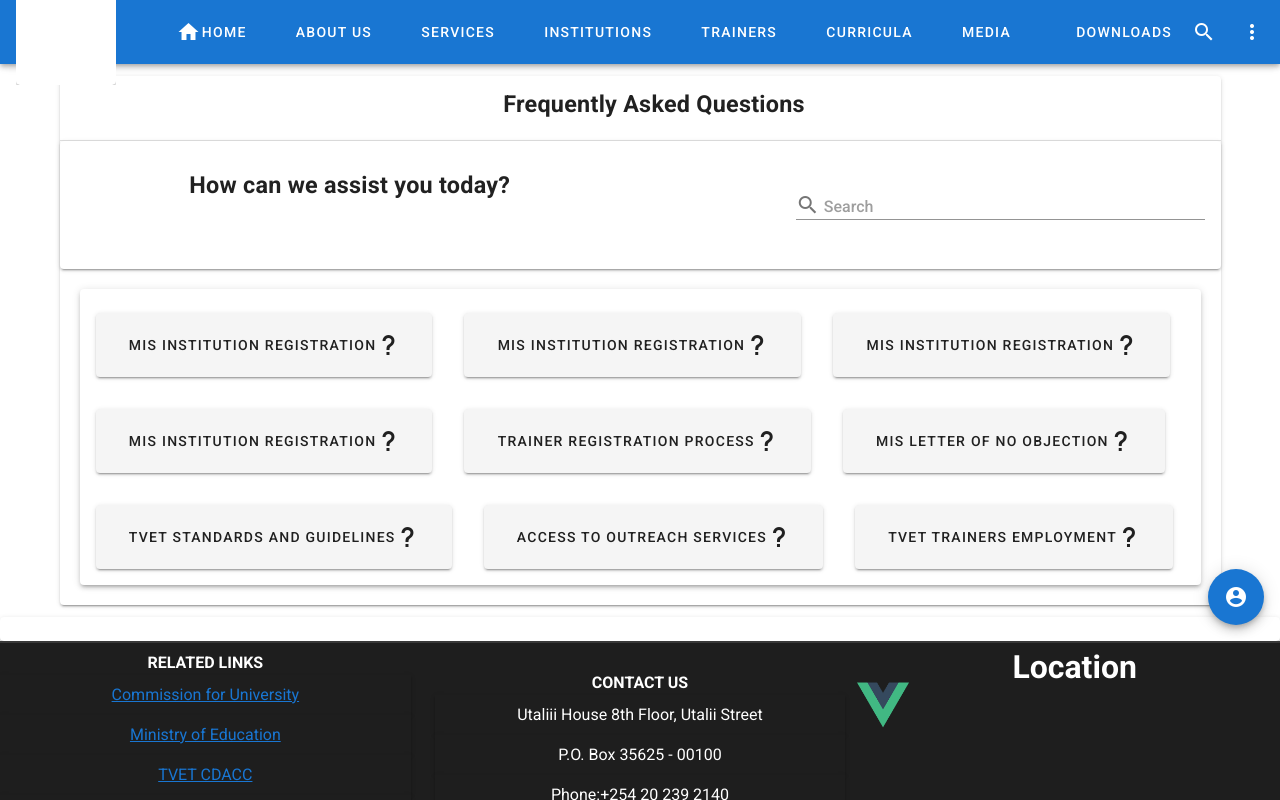
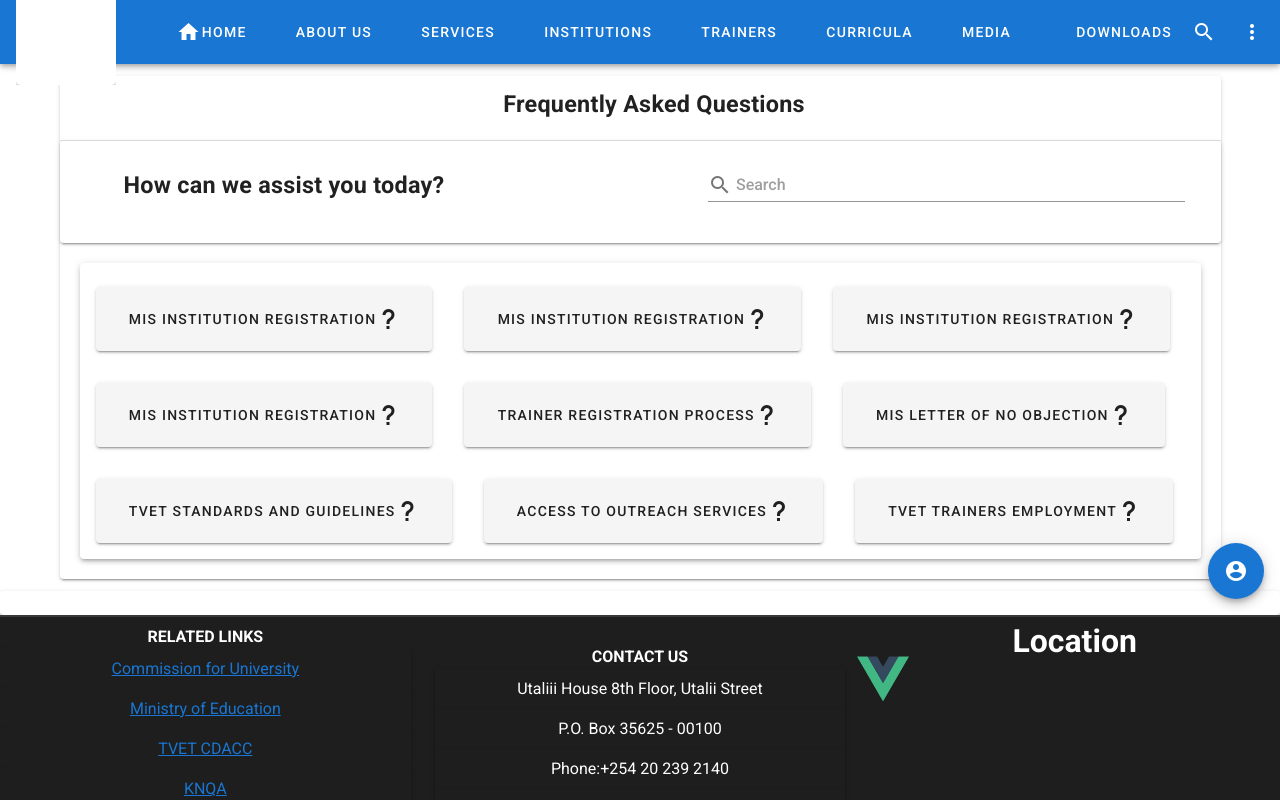
Before and after one commit to PitaKibunja/web-v-ix, a Vue app: page /faqs in a window 1280 px wide. Shown: the top 800 px of the page. Built offline with nearby package versions, Linux system fonts and the light colour scheme.

Commit message:
faq finished

```diff
--- a/src/components/FAQs/FAQ.vue
+++ b/src/components/FAQs/FAQ.vue
@@ -13,23 +13,16 @@
             <v-card>
                 <v-card-title>
                  <v-row cols="8" class="d-flex justify-center mb-1 ml-4  pt-2">
-                    <div class="font-weight-medium">
 
-                 <h3>How can we assist you today?</h3>  <br/>
-                    </div>
-                    </v-row>
-                    <v-row>
-                        <h6></h6>
-                    </v-row>
-                    <v-row  class="d-flex justify-between mb-1 ml-4  pt-2">
-                        <v-col >
+                      <h3 class="pt-4 ml-8">How can we assist you today?</h3>
+                      <v-spacer></v-spacer>
                             <v-text-field
                                 placeholder="Search"
                                 prepend-inner-icon="mdi-magnify"
-                                max-width="300"
-                                dense
+                                max-width="500"
+                                class="mr-8"
                                  ></v-text-field>
-                        </v-col>
+
                     </v-row>
             </v-card-title>
             </v-card>
```
